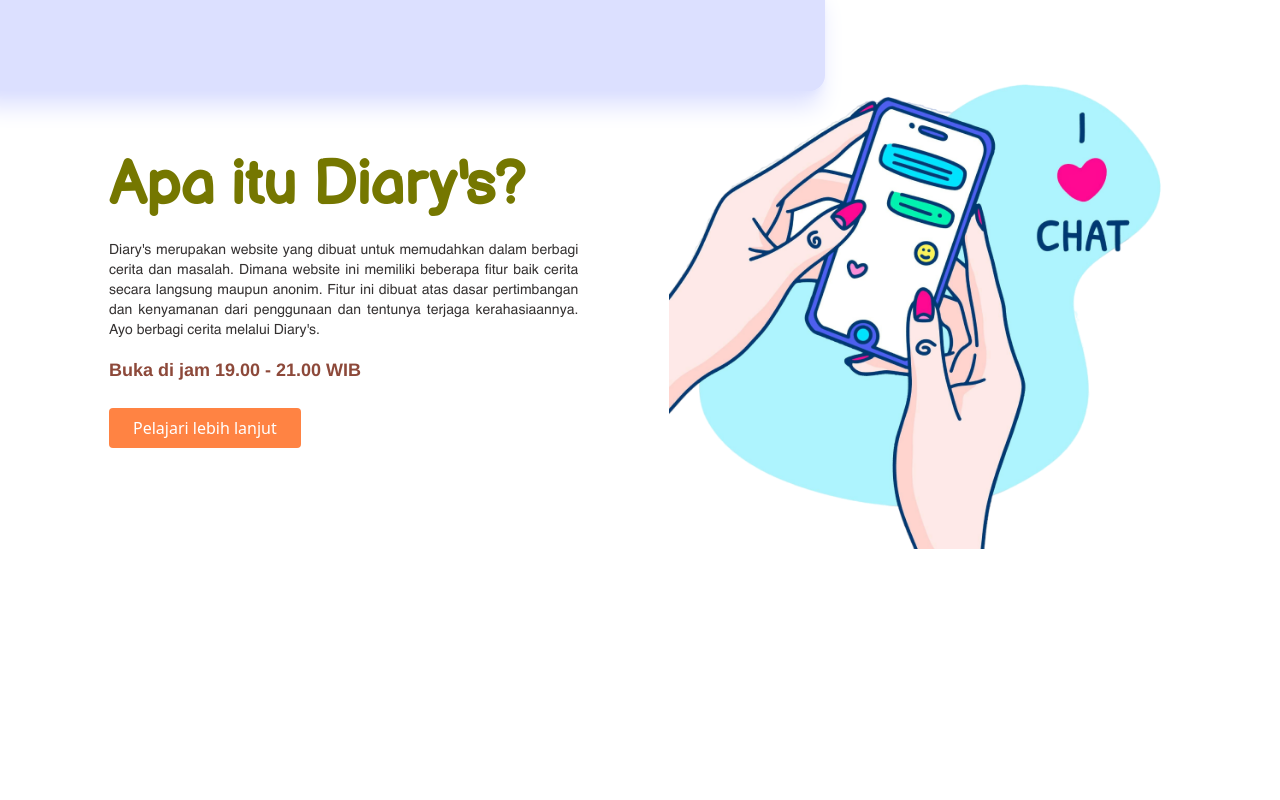
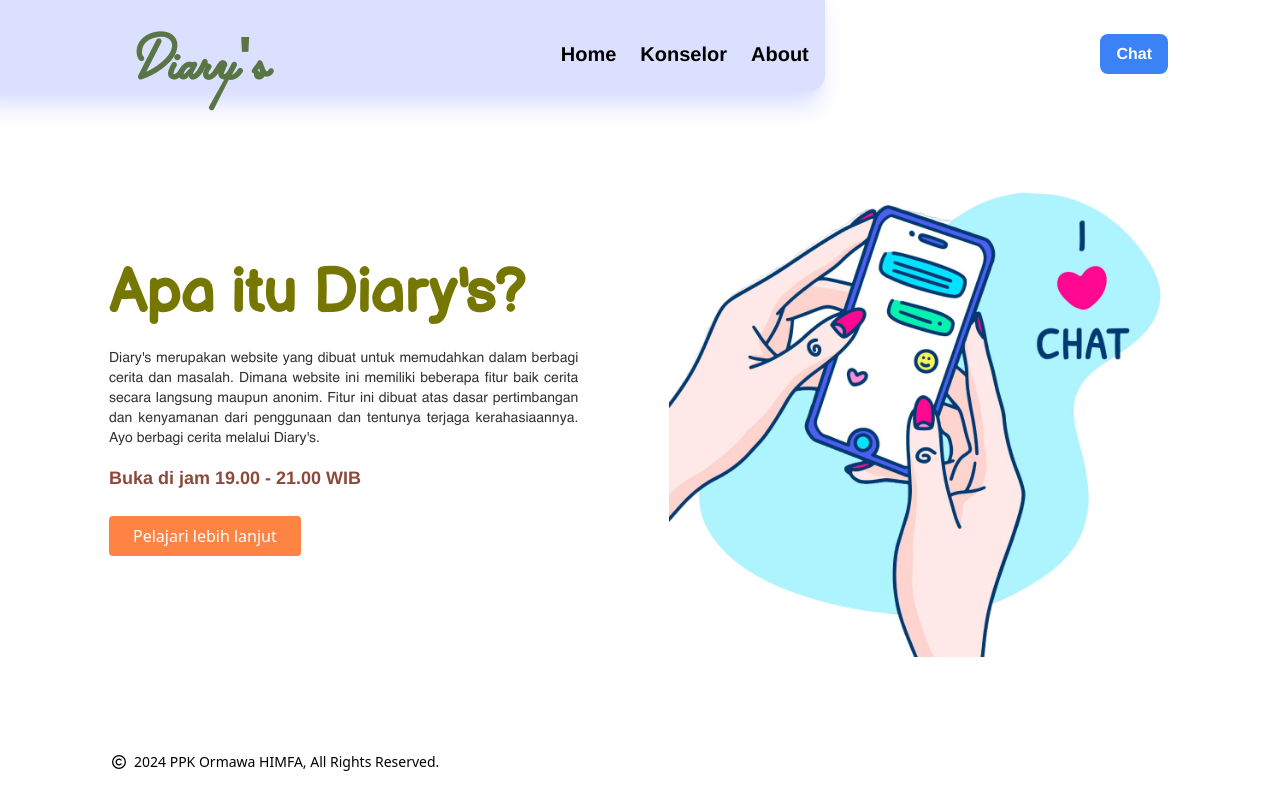
Before and after one commit to abriadm/diary, a React (Vite) app: page / in a window 1280 px wide. Built offline with nearby package versions, Linux system fonts and the light colour scheme.

Commit message:
add navbar and footer

```diff
--- a/src/App.jsx
+++ b/src/App.jsx
@@ -9,13 +9,13 @@ import LandingPage from "./pages/LandingPage";
 function App() {
   return (
     <div className="relative flex flex-col sm:overflow-hidden w-screen sm:w-full h-full sm:h-screen">
-      {/* <Navbar /> */}
+      <Navbar />
       <Routes>
         <Route path="/" element={<HomePage />} />
         <Route path="/konselor" element={<Konselor />} />
         <Route path="/about" element={<About />} />
       </Routes>
-      {/* <Footer /> */}
+      <Footer />
     </div>
   );
 }
```
